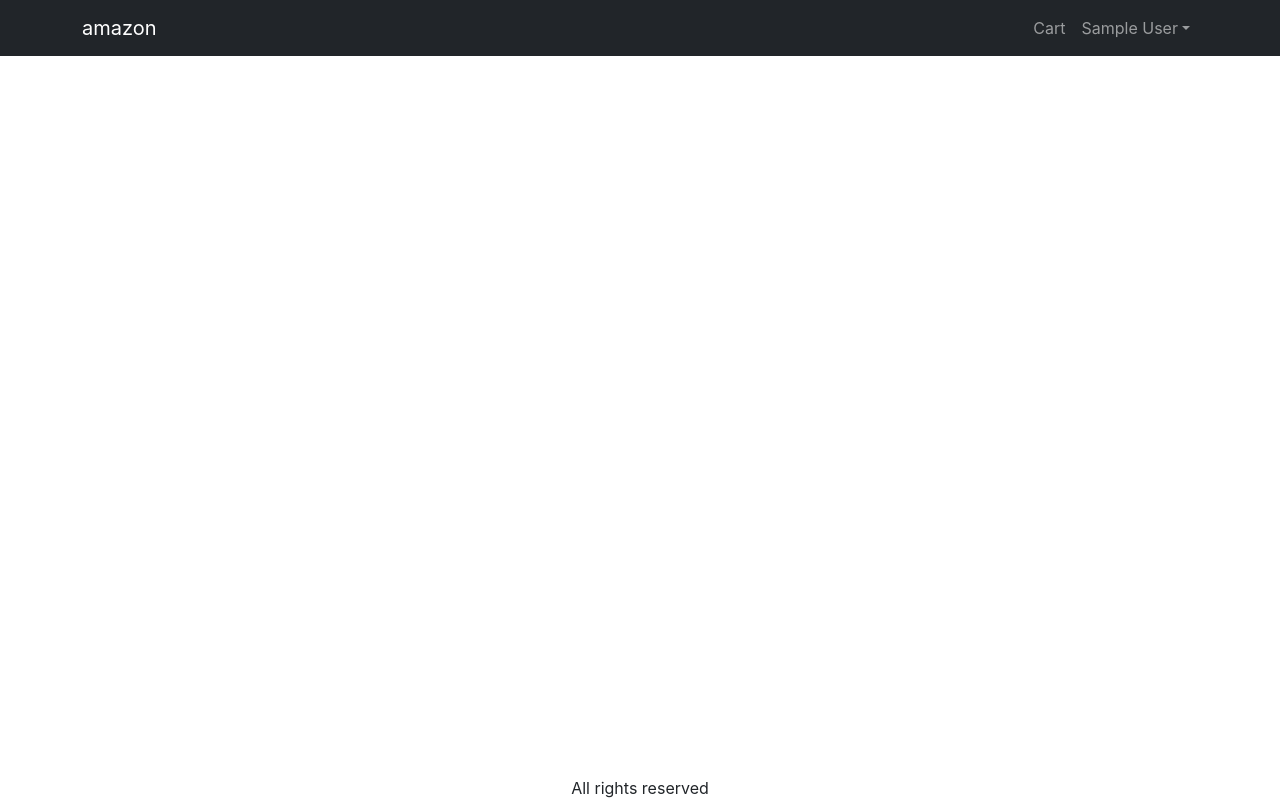
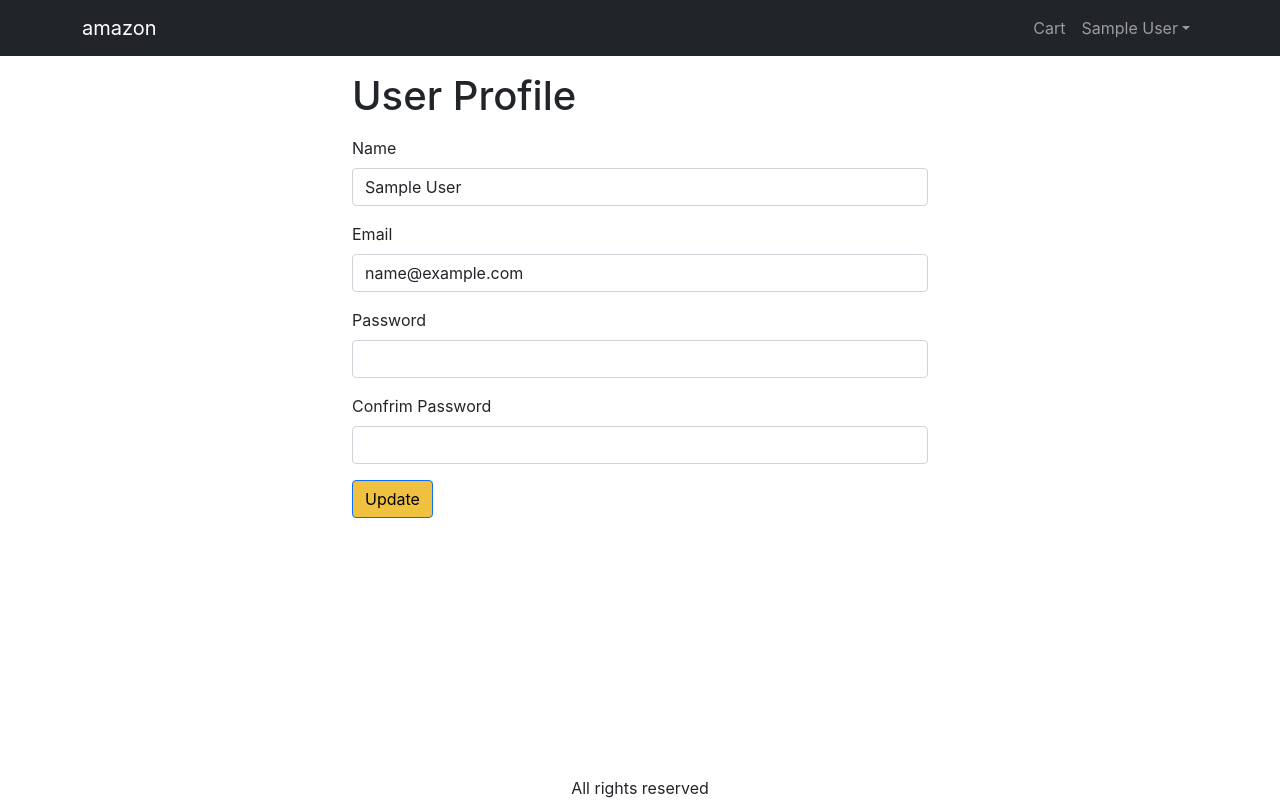
Before and after one commit to Aayush09123/Amazon, a React (Create React App) app in the folder frontend/: page /profile in a window 1280 px wide. Built offline with nearby package versions, Linux system fonts and the light colour scheme; sample sign-in values are in the browser's storage.

Commit message:
Create-Profile-Screen

```diff
--- a/frontend/src/App.js
+++ b/frontend/src/App.js
@@ -19,6 +19,7 @@
 import PlaceOrderScreen from './screens/PlaceOrderScreen';
 import OrderScreen from './screens/OrderScreen';
 import OrderHistoryScreen from './screens/OrderHistoryScreen';
+import UserProfileScreen from './screens/UserProfileScreen';
 
 function App() {
   const { state, dispatch: ctxDispatch } = useContext(Store);
@@ -29,6 +30,7 @@
     localStorage.removeItem('userInfo');
     localStorage.removeItem('shippingAddress');
     localStorage.removeItem('paymentMethod');
+    window.location.href = '/signin';
   };
 
   return (
@@ -92,6 +94,7 @@
               <Route path="/placeorder" element={<PlaceOrderScreen />} />
               <Route path="/order/:id" element={<OrderScreen />} />
               <Route path="/orderhistory" element={<OrderHistoryScreen />} />
+              <Route path="/profile" element={<UserProfileScreen />} />
             </Routes>
           </Container>
         </main>
--- /dev/null
+++ b/frontend/src/screens/UserProfileScreen.js
@@ -0,0 +1,110 @@
+import React, { useContext, useReducer, useState } from 'react';
+import { Store } from '../Store';
+import { Helmet } from 'react-helmet-async';
+import Form from 'react-bootstrap/Form';
+import Button from 'react-bootstrap/Button';
+import { toast } from 'react-toastify';
+import { getError } from '../utils';
+import axios from 'axios';
+
+const reducer = (state, action) => {
+  switch (action.type) {
+    case 'UPDATE_REQUEST':
+      return { ...state, loadingUpdate: true };
+
+    case 'UPDATE_SUCCESS':
+      return { ...state, loadingUpdate: false };
+
+    case 'UPDATE_FAIL':
+      return { ...state, loadingUpdate: false };
+
+    default:
+      return state;
+  }
+};
+
+const UserProfileScreen = () => {
+  const { state, dispatch: ctxDispatch } = useContext(Store);
+  const { userInfo } = state;
+
+  const [name, setName] = useState(userInfo.name);
+  const [email, setEmail] = useState(userInfo.email);
+  const [password, setPassword] = useState('');
+  const [confirmPassword, setConfirmPassword] = useState('');
+
+  const [{ loadingUpdate }, dispatch] = useReducer(reducer, {
+    loadingUpdate: false,
+  });
+
+  const submitHandler = async (e) => {
+    e.preventDefault();
+    dispatch({ type: 'UPDATE_REQUEST' });
+    try {
+      const { data } = await axios.put(
+        '/api/users/profile',
+        {
+          name,
+          email,
+          password,
+        },
+        {
+          headers: { authorization: `Bearer ${userInfo.token}` },
+        }
+      );
+      dispatch({ type: 'UPDATE_SUCCESS' });
+      ctxDispatch({ type: 'USER_SIGNIN', payload: data });
+      localStorage.setItem('userInfo', JSON.stringify(data));
+      toast.success('User Updated Successfully');
+    } catch (error) {
+      dispatch({ type: 'UPDATE_FAIL' });
+      toast.error(getError(error));
+    }
+  };
+
+  return (
+    <div className="container small-container">
+      <Helmet>
+        <title>User Profile</title>
+      </Helmet>
+      <h1 className="my-3">User Profile</h1>
+      <form onSubmit={submitHandler}>
+        <Form.Group className="mb-3" controlId="name">
+          <Form.Label>Name</Form.Label>
+          <Form.Control
+            value={name}
+            onChange={(e) => setName(e.target.value)}
+            required
+          />
+        </Form.Group>
+        <Form.Group className="mb-3" controlId="email">
+          <Form.Label>Email</Form.Label>
+          <Form.Control
+            type="email"
+            value={email}
+            onChange={(e) => setEmail(e.target.value)}
+            required
+          />
+        </Form.Group>
+        <Form.Group className="mb-3" controlId="password">
+          <Form.Label>Password</Form.Label>
+          <Form.Control
+            type="password"
+            onChange={(e) => setPassword(e.target.value)}
+          />
+        </Form.Group>
+        <Form.Group className="mb-3" controlId="password">
+          <Form.Label>Confrim Password</Form.Label>
+          <Form.Control
+            type="password"
+            onChange={(e) => setConfirmPassword(e.target.value)}
+          />
+        </Form.Group>
+        <div className="mb-3">
+          <Button type="submit">Update</Button>
+        </div>
+      </form>
+    </div>
+  );
+};
+
+export default UserProfileScreen;
```
Also changed, not shown: 2 other files (tests, documents, lock files or other folders).
